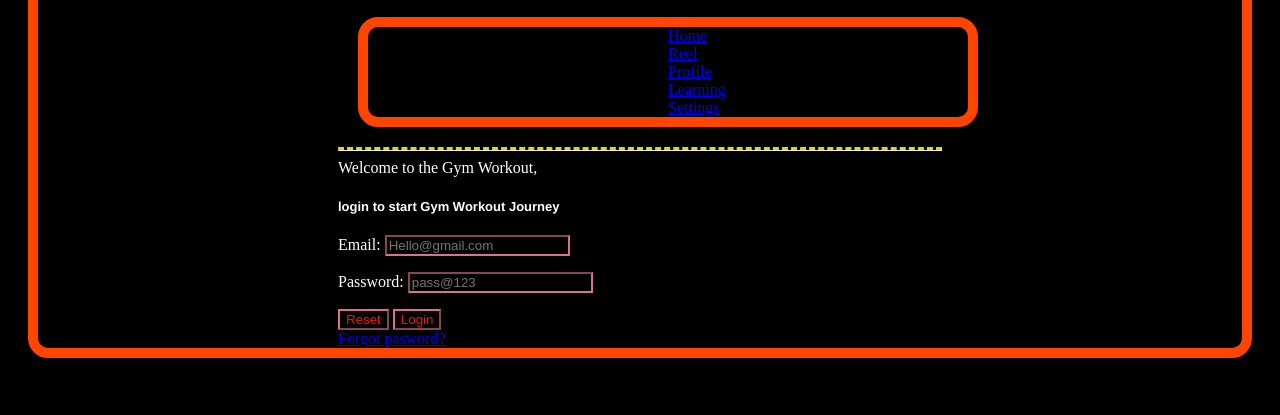
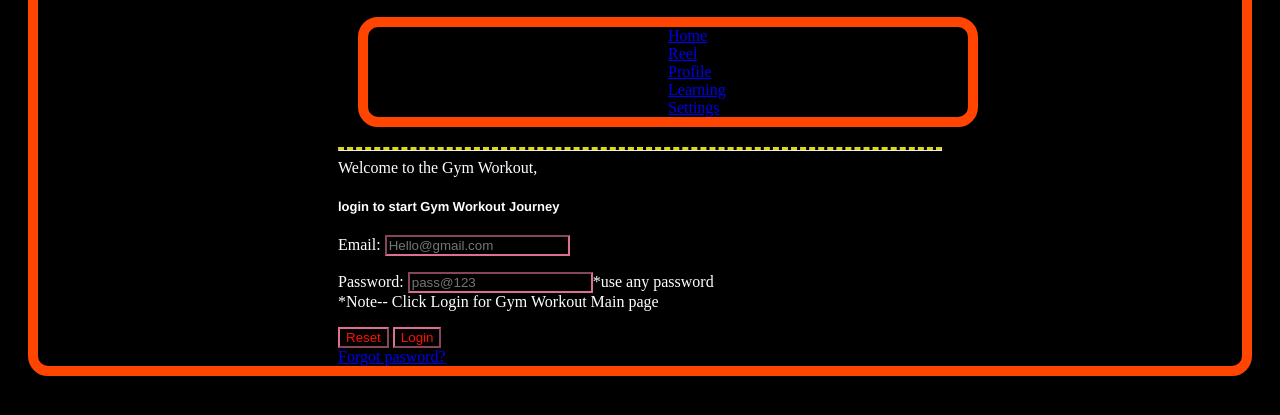
Before and after one commit to Sushil-Marathe/GymFit, a plain HTML site: page index.html in a window 1280 px wide. Shown: the part 117-532 px from the top of the page. Drawn offline with Linux system fonts and the light colour scheme.

Commit message:
Update index.html
Added Directions narration

```diff
--- a/index.html
+++ b/index.html
@@ -37,7 +37,7 @@
     <h2>Welcome to the Gym Workout,</h2>
     <h5 style="font-size:small;">login to start Gym Workout Journey</h5>
     <p> Email: <input type="email" placeholder="Hello@gmail.com" class="Email"></p>
-    <p>Password: <input type="password" placeholder="pass@123" class="Pass"></p>
+    <p>Password: <input type="password" placeholder="pass@123" class="Pass">*use any password<br>*Note-- Click Login for Gym Workout Main page</p>
     <input type="button" value="Reset">
     <a href="./MAIN_PAGE.html">
     <input type="submit" value="Login">
```
